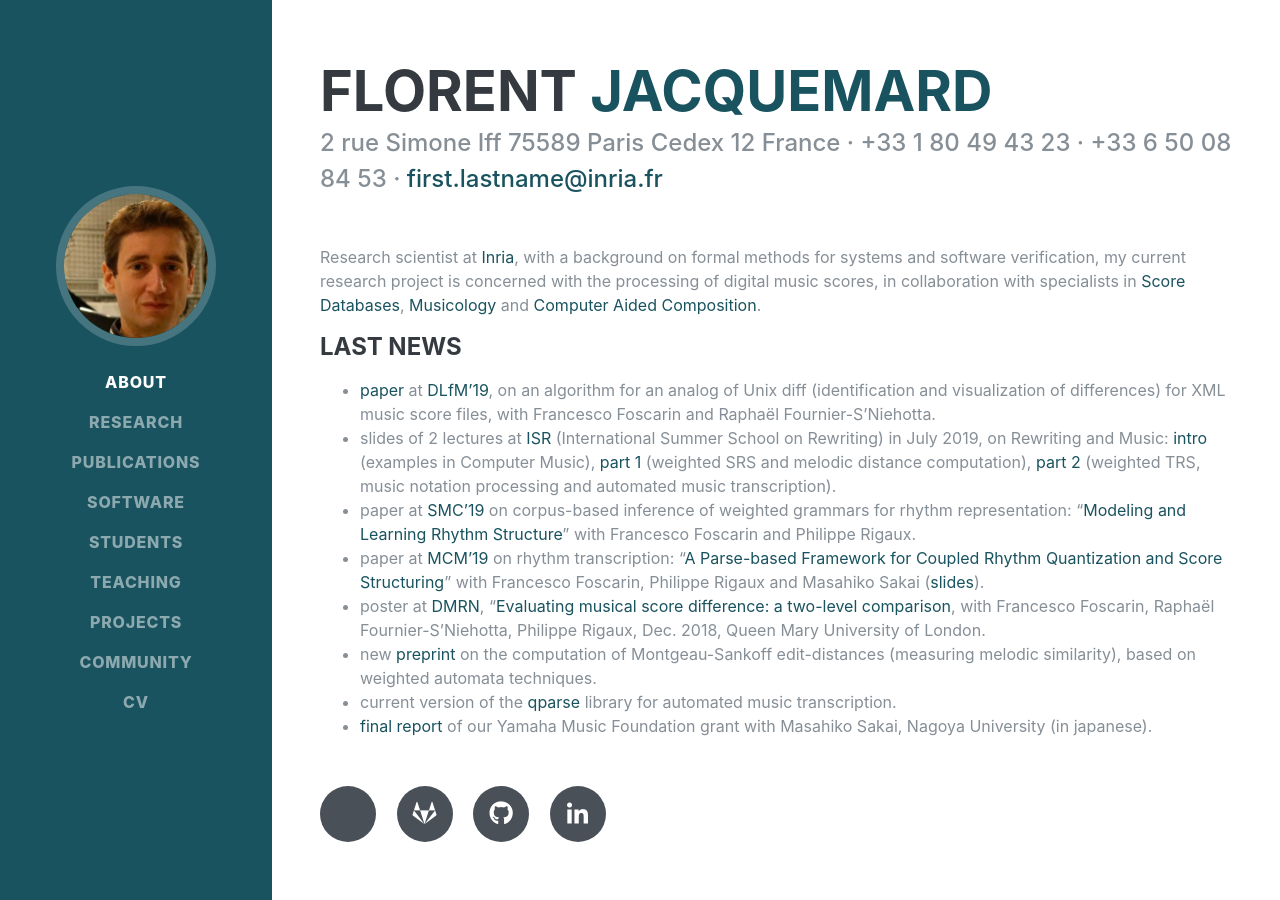
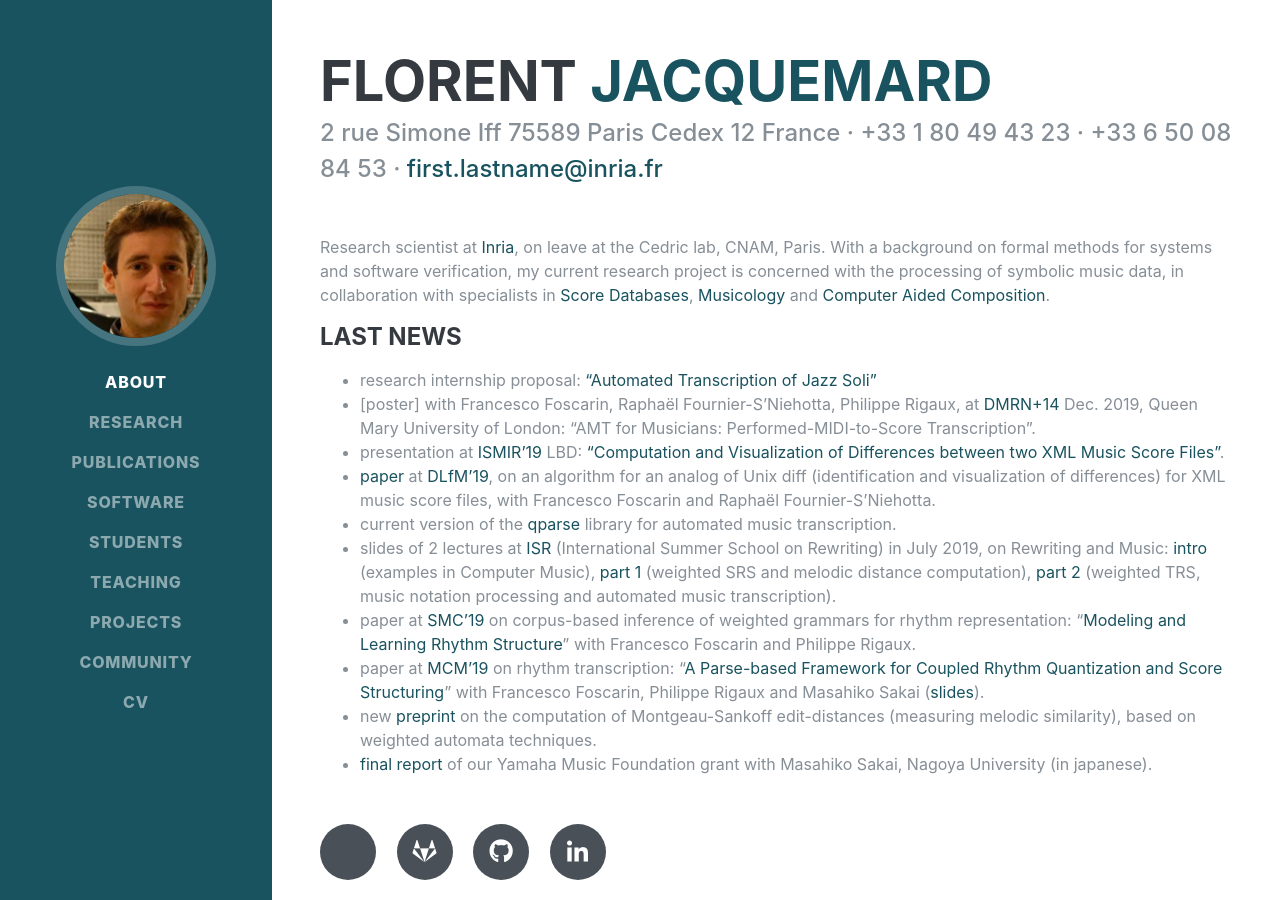
Before and after one commit to florento/florent-jacquemard.github.io, a Jekyll site: the page built from index.html, in a window 1280 px wide and 900 px high. Built offline with Jekyll 4.4.1, drawn with Linux system fonts in a browser that asks for light colours; some web fonts are replaced.

Commit message:
update page accueil

```diff
--- a/_config.yml
+++ b/_config.yml
@@ -22,7 +22,7 @@
 resume_name:                    "Florent Jacquemard"
 resume_firstname:               "Florent"
 resume_lastname:                "Jacquemard"
-resume_title:                   "Research Scientist at Inria"
+resume_title:                   "Research Scientist at Inria, on leave at CNAM, Paris"
 
 # used for the contact button in _layouts/resume.html
 resume_contact_email:           "florent.jacquemard@inria.fr"
@@ -36,8 +36,8 @@
 resume_header_contact_info:     "Centre de Recherche Inria de Paris. 2 rue Simone Iff 75589 Paris Cedex 12 • +33 6 50 08 84 53 • first.lastname@inria.fr"
 display_header_contact_info:    "false"
 
-resume_header_intro: "With a background on formal methods for systems and software verification, my current research project is concerned with the processing of digital music scores, in collaboration with specialists in [Score Databases](http://cedric.cnam.fr/vertigo), [Musicology](http://www.iremus.cnrs.fr) and [Computer Aided Composition](http://repmus.ircam.fr)."
-resume_header_introfull: "Research scientist at [Inria](http://inria.fr), with a background on formal methods for systems and software verification, my current research project is concerned with the processing of digital music scores, in collaboration with specialists in [Score Databases](http://cedric.cnam.fr/vertigo), [Musicology](http://www.iremus.cnrs.fr) and [Computer Aided Composition](http://repmus.ircam.fr)."
+resume_header_intro: "With a background on formal methods for systems and software verification, my current research project is concerned with the processing of symbolic music data, in collaboration with specialists in [Music Score Databases](http://cedric.cnam.fr/vertigo), [Musicology](http://www.iremus.cnrs.fr) and [Computer Aided Composition](http://repmus.ircam.fr)."
+resume_header_introfull: "Research scientist at [Inria](http://inria.fr), on leave at the Cedric lab, CNAM, Paris. With a background on formal methods for systems and software verification, my current research project is concerned with the processing of symbolic music data, in collaboration with specialists in [Score Databases](http://cedric.cnam.fr/vertigo), [Musicology](http://www.iremus.cnrs.fr) and [Computer Aided Composition](http://repmus.ircam.fr)."
 resume_header_trotro: "<p>This is the executive summary. You should write a few brief, concise, and meaningful sentences about yourself from a professional context, and your immediate career goals. Make the length appropriate for your needs, but keep it brief and concise</p>"
 
 # use "yes" to display the email contact button,
```
Also changed, not shown: _news/news.md (+5 -4 lines), _olds/archive.md (+2 -0 lines).
